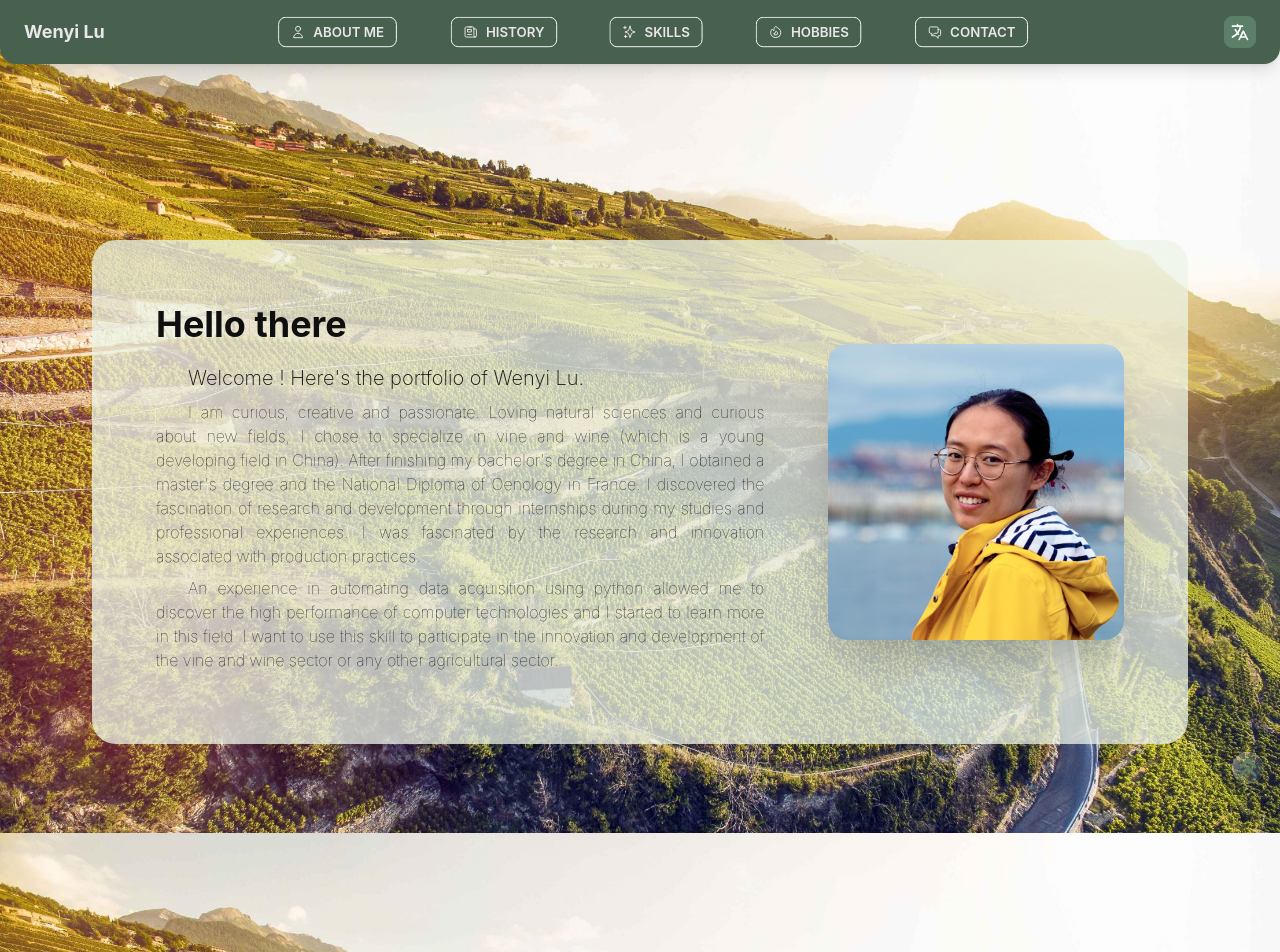
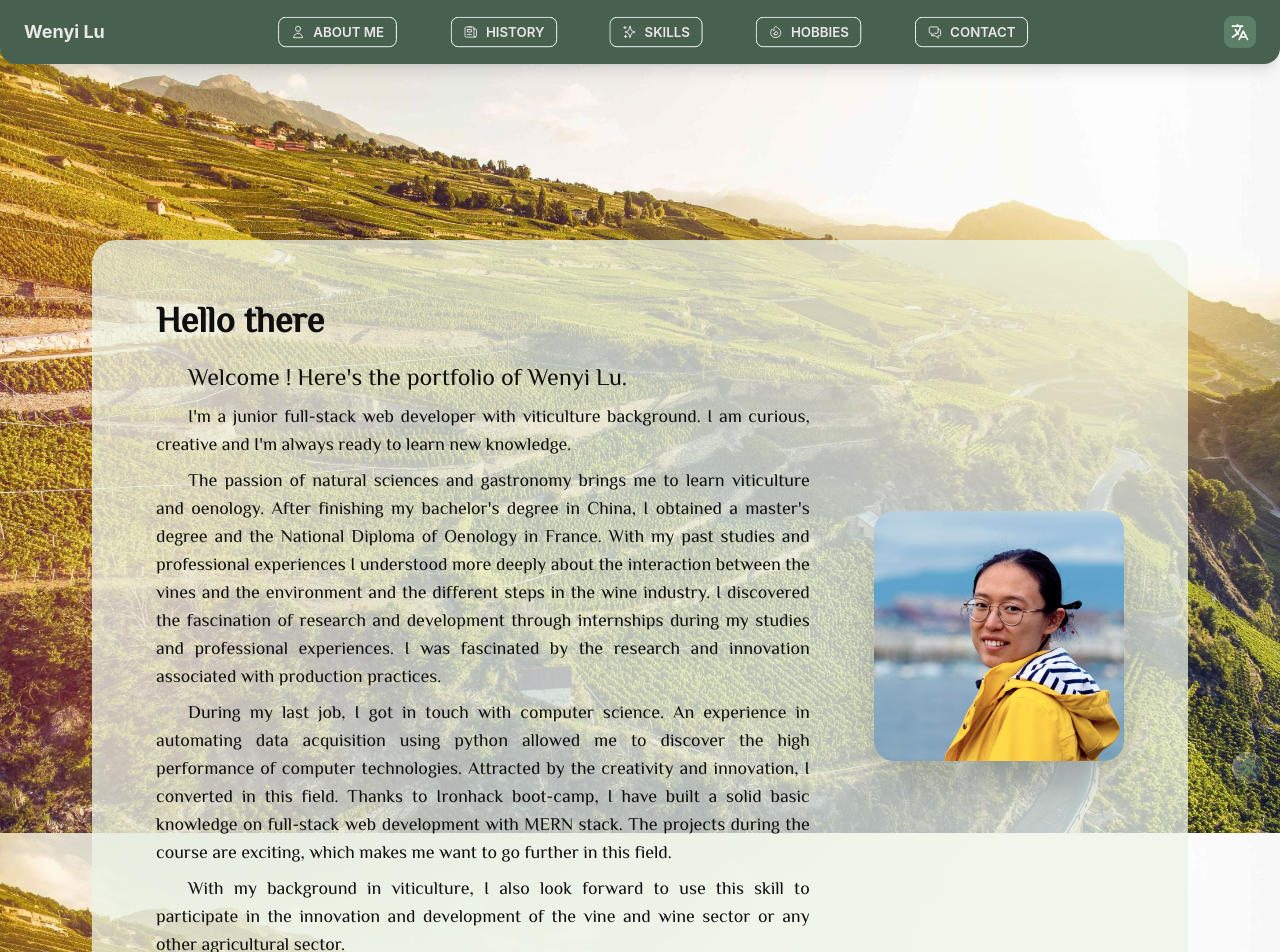
Before and after one commit to WenyiLULU/portfolio, a React (Create React App) app: page / in a window 1280 px wide. Shown: the top 952 px of the page. Built offline with nearby package versions, Linux system fonts and the light colour scheme.

Commit message:
header and about re write

```diff
--- a/public/index.html
+++ b/public/index.html
@@ -24,6 +24,7 @@
       work correctly both with client-side routing and a non-root public URL.
       Learn how to configure a non-root public URL by running `npm run build`.
     -->
+    <link href="https://fonts.googleapis.com/css2?family=Poiret+One&family=El+Messiri&display=swap" rel="stylesheet">
     <title>Wenyi Lu</title>
   </head>
   <body>
--- a/src/App.css
+++ b/src/App.css
@@ -36,3 +36,7 @@
     transform: rotate(360deg);
   }
 }
+
+#me {
+  font-family: 'El Messiri', sans-serif;
+}
--- a/src/App.js
+++ b/src/App.js
@@ -1,25 +1,39 @@
 import './App.css';
+import {useState} from "react";
+
 import Header from './components/header';
 import Footer from './components/footer';
 import Main from './components/main';
 import History from "./components/history";
 import Hobbies from "./components/hobbies";
-import {useState} from "react";
 import Skills from "./components/skills";
 import Cookies from 'universal-cookie';
 
 const LANGS = ["en", "fr", "cn"];
+export let cookie = new Cookies();
+
+export function getDefaultLang() {
+    let cookieLang = cookie.get('lang');
+
+    if (LANGS.includes(cookieLang)) {
+        return cookieLang;
+    } else {
+        return "en";
+    }
+}
 
 function App() {
-    let cookie = new Cookies();
-    let cookieLang = cookie.get('lang');
+    //let cookieLang = cookie.get('lang');
 
-    let defaultLang = "en";
-    if (cookieLang != null && LANGS.includes(cookieLang)) {
-        defaultLang = cookieLang;
-    }
 
-    const [lang, setLang] = useState(defaultLang);
+    const [lang, setLang] = useState(getDefaultLang());
+
+    // let defaultLang = "en";
+    // if (cookieLang != null && LANGS.includes(cookieLang)) {
+    //     defaultLang = cookieLang;
+    // }
+
+    // const [lang, setLang] = useState(defaultLang);
 
     function handleLanguage (langValue) {
         cookie.set("lang", langValue, {
--- a/src/components/header.js
+++ b/src/components/header.js
@@ -1,38 +1,9 @@
 import me from "../images/me.jpg"
 
+import { HeaderContents } from "../data/header.data";
+
 export default function Header(props) {
-    const contents = {
-        "name": {
-            "fr": "Wenyi Lu",
-            "en": "Wenyi Lu",
-            "cn": "吕闻怡",
-        },
-        "about": {
-            "fr": "Sur Moi",
-            "en": "About Me",
-            "cn": "关于我",
-        },
-        "history": {
-            "fr": "Histoire",
-            "en": "History",
-            "cn": "经 历",
-        },
-        "abilities": {
-            "fr": "Compétences",
-            "en": "Skills",
-            "cn": "才 能",
-        },
-        "hobbies": {
-            "fr": "Passions",
-            "en": "Hobbies",
-            "cn": "爱 好",
-        },
-        "contact": {
-            "fr": "Contact",
-            "en": "Contact",
-            "cn": "联系方式",
-        },
-    }
+
 
     function handleLangChange (lang) {
         props.onSelectLanguage(lang);
@@ -42,7 +13,7 @@ export default function Header(props) {
         <header id="top" className="navbar fixed w-full shadow-lg bg-primary-focus text-neutral-content rounded-b-box z-50">
             <div className="navbar-start px-2 mx-2 flex">
                 <span className="text-lg font-bold">
-                    {contents.name[props.lang]}
+                    {HeaderContents.name[props.lang]}
                 </span>
             </div>
             <div className="navbar-center hidden px-2 mx-2 md:flex">
@@ -53,7 +24,7 @@ export default function Header(props) {
                             <path stroke-linecap="round" stroke-linejoin="round" stroke-width="1.5"
                                   d="M16 7a4 4 0 11-8 0 4 4 0 018 0zM12 14a7 7 0 00-7 7h14a7 7 0 00-7-7z"/>
                         </svg>
-                        {contents.about[props.lang]}
+                        {HeaderContents.about[props.lang]}
                     </a>
                     <a href="#history" className="btn btn-ghost btn-sm rounded-btn border-white">
                         <svg xmlns="http://www.w3.org/2000/svg" className="h-4 w-4 mr-2" fill="none" viewBox="0 0 24 24"
@@ -61,7 +32,7 @@ export default function Header(props) {
                             <path stroke-linecap="round" stroke-linejoin="round" stroke-width="1.5"
                                   d="M19 20H5a2 2 0 01-2-2V6a2 2 0 012-2h10a2 2 0 012 2v1m2 13a2 2 0 01-2-2V7m2 13a2 2 0 002-2V9a2 2 0 00-2-2h-2m-4-3H9M7 16h6M7 8h6v4H7V8z"/>
                         </svg>
-                        {contents.history[props.lang]}
+                        {HeaderContents.history[props.lang]}
                     </a>
                     <a href="#me" className="btn btn-ghost btn-sm rounded-btn border-white">
                         <svg xmlns="http://www.w3.org/2000/svg" className="h-4 w-4 mr-2" fill="none" viewBox="0 0 24 24"
@@ -69,7 +40,7 @@ export default function Header(props) {
                             <path stroke-linecap="round" stroke-linejoin="round" stroke-width="1.5"
                                   d="M5 3v4M3 5h4M6 17v4m-2-2h4m5-16l2.286 6.857L21 12l-5.714 2.143L13 21l-2.286-6.857L5 12l5.714-2.143L13 3z"/>
                         </svg>
-                        {contents.abilities[props.lang]}
+                        {HeaderContents.abilities[props.lang]}
                     </a>
                     <a href="#me" className="btn btn-ghost btn-sm rounded-btn border-white">
                         <svg xmlns="http://www.w3.org/2000/svg" className="h-4 w-4 mr-2" fill="none" viewBox="0 0 24 24"
@@ -79,7 +50,7 @@ export default function Header(props) {
                             <path stroke-linecap="round" stroke-linejoin="round" stroke-width="1.5"
                                   d="M9.879 16.121A3 3 0 1012.015 11L11 14H9c0 .768.293 1.536.879 2.121z"/>
                         </svg>
-                        {contents.hobbies[props.lang]}
+                        {HeaderContents.hobbies[props.lang]}
                     </a>
                     <a href="#me" className="btn btn-ghost btn-sm rounded-btn border-white">
                         <svg xmlns="http://www.w3.org/2000/svg" className="h-4 w-4 mr-2" fill="none" viewBox="0 0 24 24"
@@ -87,7 +58,7 @@ export default function Header(props) {
                             <path stroke-linecap="round" stroke-linejoin="round" stroke-width="1.5"
                                   d="M17 8h2a2 2 0 012 2v6a2 2 0 01-2 2h-2v4l-4-4H9a1.994 1.994 0 01-1.414-.586m0 0L11 14h4a2 2 0 002-2V6a2 2 0 00-2-2H5a2 2 0 00-2 2v6a2 2 0 002 2h2v4l.586-.586z"/>
                         </svg>
-                        {contents.contact[props.lang]}
+                        {HeaderContents.contact[props.lang]}
                     </a>
                 </div>
             </div>
@@ -128,7 +99,7 @@ export default function Header(props) {
                                             <path stroke-linecap="round" stroke-linejoin="round" stroke-width="1.5"
                                                   d="M16 7a4 4 0 11-8 0 4 4 0 018 0zM12 14a7 7 0 00-7 7h14a7 7 0 00-7-7z"/>
                                         </svg>
-                                        {contents.about[props.lang]}
+                                        {HeaderContents.about[props.lang]}
                                     </a>
                                 </li>
                                 <li className="hover-bordered">
@@ -138,7 +109,7 @@ export default function Header(props) {
                                             <path stroke-linecap="round" stroke-linejoin="round" stroke-width="1.5"
                                                   d="M19 20H5a2 2 0 01-2-2V6a2 2 0 012-2h10a2 2 0 012 2v1m2 13a2 2 0 01-2-2V7m2 13a2 2 0 002-2V9a2 2 0 00-2-2h-2m-4-3H9M7 16h6M7 8h6v4H7V8z"/>
                                         </svg>
-                                        {contents.history[props.lang]}
+                                        {HeaderContents.history[props.lang]}
                                     </a>
                                 </li>
                                 <li className="hover-bordered">
@@ -148,7 +119,7 @@ export default function Header(props) {
                                             <path stroke-linecap="round" stroke-linejoin="round" stroke-width="2"
                                                   d="M5 3v4M3 5h4M6 17v4m-2-2h4m5-16l2.286 6.857L21 12l-5.714 2.143L13 21l-2.286-6.857L5 12l5.714-2.143L13 3z"/>
                                         </svg>
-                                        {contents.abilities[props.lang]}
+                                        {HeaderContents.abilities[props.lang]}
                                     </a>
                                 </li>
                                 <li className="hover-bordered">
@@ -160,7 +131,7 @@ export default function Header(props) {
                                             <path stroke-linecap="round" stroke-linejoin="round" stroke-width="1.5"
                                                   d="M9.879 16.121A3 3 0 1012.015 11L11 14H9c0 .768.293 1.536.879 2.121z"/>
                                         </svg>
-                                        {contents.hobbies[props.lang]}
+                                        {HeaderContents.hobbies[props.lang]}
                                     </a>
                                 </li>
                                 <li className="hover-bordered">
@@ -170,7 +141,7 @@ export default function Header(props) {
                                             <path stroke-linecap="round" stroke-linejoin="round" stroke-width="1.5"
                                                   d="M17 8h2a2 2 0 012 2v6a2 2 0 01-2 2h-2v4l-4-4H9a1.994 1.994 0 01-1.414-.586m0 0L11 14h4a2 2 0 002-2V6a2 2 0 00-2-2H5a2 2 0 00-2 2v6a2 2 0 002 2h2v4l.586-.586z"/>
                                         </svg>
-                                        {contents.contact[props.lang]}
+                                        {HeaderContents.contact[props.lang]}
                                     </a>
                                 </li>
                             </ul>
--- a/src/components/main.js
+++ b/src/components/main.js
@@ -1,29 +1,8 @@
 import me from "../images/me.jpg";
+import { AboutContents } from "../data/about.data";
 
 export default function Main(props) {
-    const contents = {
-        "hello" : {
-                "fr": "Salut",
-                "en": "Hello there",
-                "cn": "你好哇",
-        },
-        "p1": {
-            "fr": "Bienvenu ! Voici le portfolio de Wenyi Lu.",
-            "en": "Welcome ! Here's the portfolio of Wenyi Lu.",
-            "cn": "欢迎来到吕闻怡的主页！" ,
-        },
-        "p2": {
-            "fr": "Je suis curieuse, créative et passionnante. Amoureux des sciences naturelles et curieuse de nouveaux domaines, j'ai choisi de me spécialiser dans la vigne et le vin (qui est un jeune domaine en développement en Chine). Après avoir terminé ma licence en Chine, j'ai obtenu un master et le Diplôme National d'Œnologie en France. J'ai découvert la fascination du recherche et développement grâce aux stages pendant mes études et aux expériences professionnelles. J'étais fasciné par la recherche et l'innovation associées aux pratiques de production.",
-            "en": "I am curious, creative and passionate. Loving natural sciences and curious about new fields, I chose to specialize in vine and wine (which is a young developing field in China). After finishing my bachelor's degree in China, I obtained a master's degree and the National Diploma of Oenology in France. I discovered the fascination of research and development through internships during my studies and professional experiences. I was fascinated by the research and innovation associated with production practices.",
-            "cn": "我充满好奇心，有创造力且有行动力。抱着对自然科学的喜爱及对新兴领域的好奇心，我选择了葡萄与葡萄酒专业。在中国完成了本科学习后，我又在法国获得了硕士学位及国家酿酒师文凭。求学期间的实习经验及毕业之后的工作经历让我体会到了开发与创造的魅力。与生产实践相关的科研与创新令我着迷。"
-        },
-        "p3": {
-            "fr": "Une expérience d'automatisation de l'acquisition des données à l'aide de python m'a permis de découvrir les hautes performances des technologies informatiques et j'ai commencé à en apprendre davantage dans ce domaine. J'ai envie d'utiliser cette compétence pour participer à l'innovation et au développement du secteur de la vigne et du vin ou de tout autre secteur agricole.",
-            "en": "An experience in automating data acquisition using python allowed me to discover the high performance of computer technologies and I started to learn more in this field. I want to use this skill to participate in the innovation and development of the vine and wine sector or any other agricultural sector.",
-            "cn": "工作中一次利用python实现数据获取自动化的经历让我体验到信息技术的高效能，并开始在这一领域深入学习。我期望能够利用这一技能参与到葡萄与葡萄酒领域或是其它农业领域的创新与发展中去。"
-        }
 
-    }
 
     return (
         <section id="me" className="flex justify-center me-wallpaper min-h-screen md:p-20 bg-fixed">
@@ -33,17 +12,23 @@ export default function Main(props) {
                         <img src={me} className="rounded-[20px] shadow-2xl" alt="me"/>
                     </div>
                     <div>
-                        <h1 className="mb-5 text-4xl font-bold">
-                            {contents.hello[props.lang]}
+                        <h1 className="mb-5 text-4xl font-black">
+                            {AboutContents.hello[props.lang]}
                         </h1>
-                        <h1 className="first-letter:pl-8 mb-2 pr-8 text-xl font-extralight text-justify col-span-full">
-                            {contents.p1[props.lang]}
+                        <h1 className="first-letter:pl-8 mb-2 pr-8 text-2xl font-normal text-justify col-span-full">
+                            {AboutContents.p1[props.lang]}
                         </h1>
-                        <p className="first-letter:pl-8 pr-8 text-m text-justify mb-2">
-                            {contents.p2[props.lang]}
+                        <p className="first-letter:pl-8 pr-8 text-lg font-normal text-justify mb-2">
+                            {AboutContents.p2[props.lang]}
                         </p>
-                        <p className="first-letter:pl-8 pr-8 text-m text-justify mb-2">
-                            {contents.p3[props.lang]}
+                        <p className="first-letter:pl-8 pr-8 text-lg font-normal text-justify mb-2">
+                            {AboutContents.p3[props.lang]}
+                        </p>
+                        <p className="first-letter:pl-8 pr-8 text-lg font-normal text-justify mb-2">
+                            {AboutContents.p4[props.lang]}
+                        </p>
+                        <p className="first-letter:pl-8 pr-8 text-lg font-normal text-justify mb-2">
+                            {AboutContents.p5[props.lang]}
                         </p>
                     </div>
                 </div>
--- /dev/null
+++ b/src/data/about.data.js
@@ -0,0 +1,33 @@
+export const AboutContents = {
+    "hello" : {
+            "fr": "Salut",
+            "en": "Hello there",
+            "cn": "你好哇",
+    },
+    "p1": {
+        "fr": "Bienvenu ! Voici le portfolio de Wenyi Lu.",
+        "en": "Welcome ! Here's the portfolio of Wenyi Lu.",
+        "cn": "欢迎来到吕闻怡的主页！" ,
+    },
+    "p2": {
+        "fr": "Je suis un junior full-stack développeur, avec une background en viticulture. Je suis curieuse, créative et je suis toujours prête à apprendre de nouvelles connaissances. ",
+        "en": "I'm a junior full-stack web developer with viticulture background. I am curious, creative and I'm always ready to learn new knowledge. ",
+        "cn": "我是一名具有葡萄与葡萄酒背景的初级全栈网络开发员。有创造力并充满好奇心的我总是渴望学习新知识。"
+    },
+    "p3": {
+        "fr": "La passion sur les sciences de la nature et de la gastronomie m'amène à apprendre la viticulture et l'œnologie. Après avoir terminé ma licence en Chine, j'ai obtenu un master et le Diplôme National d'Œnologie en France. Mes études et mes expériences professionnelles m'ont permis de mieux comprendre l'interaction entre la vigne et l'environnement et les différentes étapes de la filière viticole. J'ai découvert la fascination du recherche et développement grâce aux stages pendant mes études et aux expériences professionnelles. J'étais fasciné par la recherche et l'innovation associées aux pratiques de production.",
+        "en": " The passion of natural sciences and gastronomy brings me to learn viticulture and oenology. After finishing my bachelor's degree in China, I obtained a master's degree and the National Diploma of Oenology in France. With my past studies and professional experiences I understood more deeply about the interaction between the vines and the environment and the different steps in the wine industry. I discovered the fascination of research and development through internships during my studies and professional experiences. I was fascinated by the research and innovation associated with production practices.",
+        "cn": "对自然科学和美食的热情使我选择学习葡萄栽培和葡萄酒学。通过过去的学习和工作经验，我对葡萄和环境之间的相互作用以及葡萄酒行业的各个环节有了深入的了解。在中国完成了本科学习后，我又在法国获得了硕士学位及国家酿酒师文凭。求学期间的实习经验及毕业之后的工作经历让我体会到了开发与创造的魅力。与生产实践相关的科研与创新令我着迷。"
+    },
+    "p4": {
+        "fr": "Lors de mon dernier emploi, j'ai pris contact avec l'informatique. Une expérience d'automatisation de l'acquisition des données à l'aide de python m'a permis de découvrir les hautes performances des technologies informatiques. Attiré par la créativité et l'innovation, je me suis reconverti dans ce domaine. Grâce au boot-camp Ironhack, j'ai acquis de solides connaissances de base sur le full-stack développement avec MERN stack. Les projets menés pendant le cours sont passionnants, ce qui me donne envie d'aller plus loin dans ce domaine.",
+        "en": "During my last job, I got in touch with computer science. An experience in automating data acquisition using python allowed me to discover the high performance of computer technologies. Attracted by the creativity and innovation, I converted in this field. Thanks to Ironhack boot-camp, I have built a solid basic knowledge on full-stack web development with MERN stack. The projects during the course are exciting, which makes me want to go further in this field.",
+        "cn": "在我上一份工作中, 我接触到了计算机科学。工作中一次利用python实现数据获取自动化的经历让我体验到信息技术的高效能。被其创造力和创新思想所吸引, 我转行进入这个领域。得益于Ironhack训练营, 我已经在MERN全栈网络开发方面打下了坚实的基础。课程中的实践项目让我着迷, 也令我想在这个领域走得更远。"
+    },
+    "p5": {
+        "fr": "Avec ma connaissance en viticulture, j'ai hâte d'appliquer cette compétence pour participer à l'innovation et au développement du secteur de la vigne et du vin ou de tout autre secteur agricole.",
+        "en": "With my background in viticulture, I also look forward to use this skill to participate in the innovation and development of the vine and wine sector or any other agricultural sector.",
+        "cn": "凭借我在葡萄种植方面的背景, 我也期待着利用这一技能参与葡萄和葡萄酒行业或其他农业部门的创新和发展。"
+    }
+
+}
--- /dev/null
+++ b/src/data/header.data.js
@@ -0,0 +1,32 @@
+export const HeaderContents = {
+    "name": {
+        "fr": "Wenyi Lu",
+        "en": "Wenyi Lu",
+        "cn": "吕闻怡",
+    },
+    "about": {
+        "fr": "Sur Moi",
+        "en": "About Me",
+        "cn": "关于我",
+    },
+    "history": {
+        "fr": "Histoire",
+        "en": "History",
+        "cn": "经 历",
+    },
+    "abilities": {
+        "fr": "Compétences",
+        "en": "Skills",
+        "cn": "才 能",
+    },
+    "hobbies": {
+        "fr": "Passions",
+        "en": "Hobbies",
+        "cn": "爱 好",
+    },
+    "contact": {
+        "fr": "Contact",
+        "en": "Contact",
+        "cn": "联系方式",
+    },
+}
```
Also changed, not shown: 1 other file (tests, documents, lock files or other folders).
